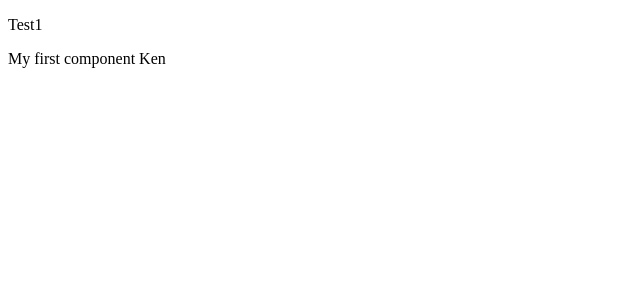
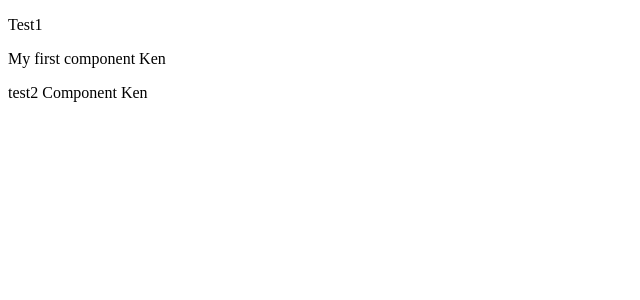
Before and after one commit to 0WLB34R/AngularCourse, an Angular app: page / in a window 1280 px wide. Shown: the top 300 px of the page, without its empty margins (0-640 px from the left). Built offline with nearby package versions, Linux system fonts and the light colour scheme.

Commit message:
08/09/2021 second task create a second component

```diff
--- a/src/app/app.component.html
+++ b/src/app/app.component.html
@@ -1,2 +1,3 @@
 <p> Test1</p>
 <test1> </test1>
+<test2> </test2>
--- a/src/app/app.module.ts
+++ b/src/app/app.module.ts
@@ -3,11 +3,13 @@ import { BrowserModule } from '@angular/platform-browser';
 
 import { AppComponent } from './app.component';
 import { Test1Component } from './test1/test1.component';
+import { Test2Component } from './test2/test2.component';
 
 @NgModule({
   declarations: [
     AppComponent,
-    Test1Component
+    Test1Component,
+    Test2Component
   ],
   imports: [
     BrowserModule
--- /dev/null
+++ b/src/app/test2/test2.component.html
@@ -0,0 +1,3 @@
+<p>
+test2 Component Ken
+</p>
--- /dev/null
+++ b/src/app/test2/test2.component.ts
@@ -0,0 +1,15 @@
+import { Component, OnInit } from '@angular/core';
+
+@Component({
+  selector: 'test2',
+  templateUrl: './test2.component.html',
+  styleUrls: ['./test2.component.css']
+})
+export class Test2Component implements OnInit {
+
+  constructor() { }
+
+  ngOnInit() {
+  }
+
+}
```
Also changed, not shown: src/app/test2/test2.component.css (added).
